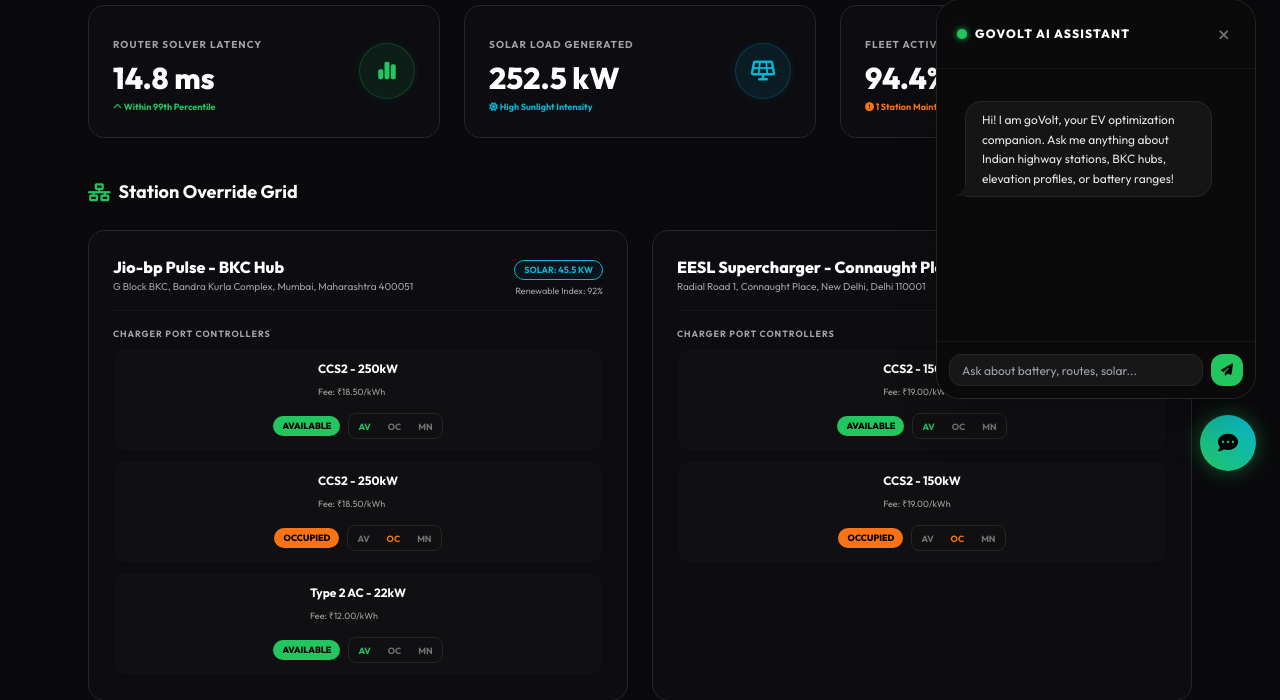
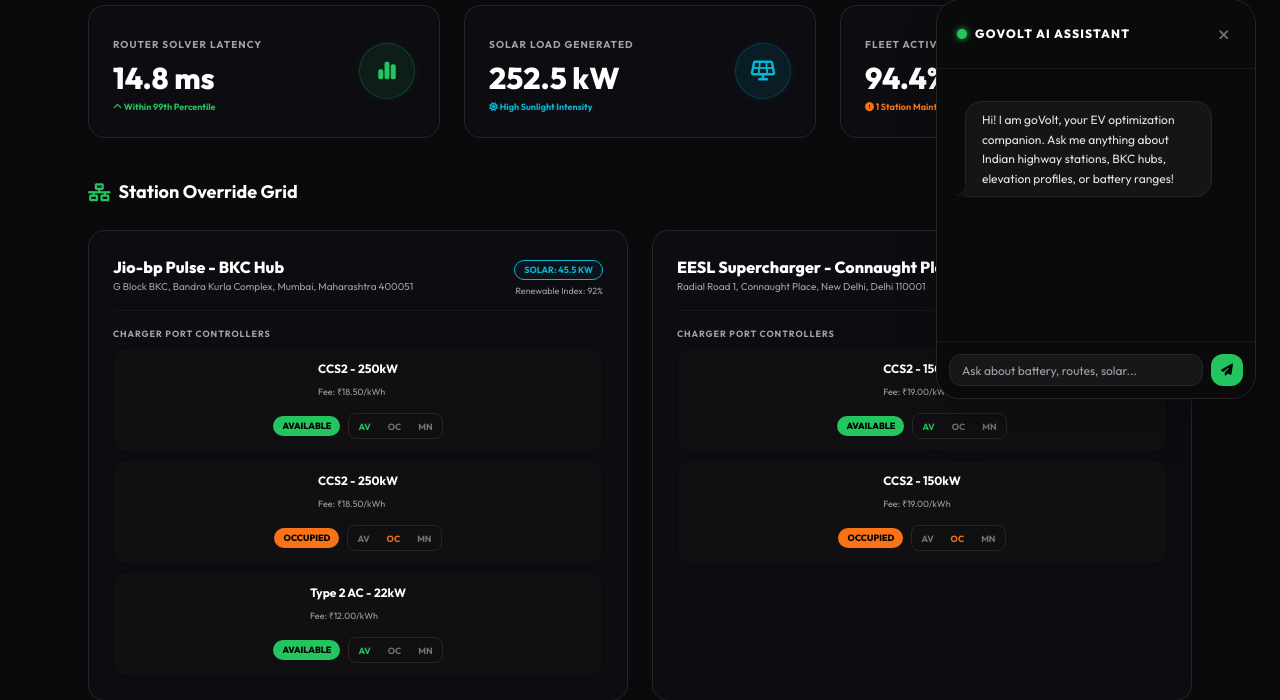
Before and after one commit to Atharvatare/ev-charging-platform, a FastAPI app: page /admin in a window 1280 px wide. Shown: the part 305-1005 px from the top of the page. Run offline with FastAPI, Linux system fonts and the light colour scheme; some libraries are stand-ins or nearby versions.

Commit message:
Remove redundant bottom-right circular floating chatbot toggle button

```diff
--- a/app/templates/base.html
+++ b/app/templates/base.html
@@ -387,11 +387,7 @@
     <!-- AI FLOATING SUPPORT CHATBOT ASSISTANT -->
     <div x-data="chatbotController()" x-init="initChatbot()" @toggle-chatbot.window="toggleChat()" class="relative">
 
-        <!-- Pulsing Floating Circular Chat Button -->
-        <button @click="toggleChat()"
-                class="fixed bottom-6 right-6 z-40 w-14 h-14 rounded-full bg-gradient-to-tr from-cyberGreen to-cyberBlue text-black flex items-center justify-center shadow-[0_0_20px_rgba(34,197,94,0.4)] hover:shadow-[0_0_30px_rgba(34,197,94,0.6)] hover:scale-105 transition-all duration-300">
-            <i class="fa-solid fa-comment-dots text-xl"></i>
-        </button>
+
 
         <!-- Glassmorphism Chat Panel Widget -->
         <div x-show="chatOpen" x-cloak
```
